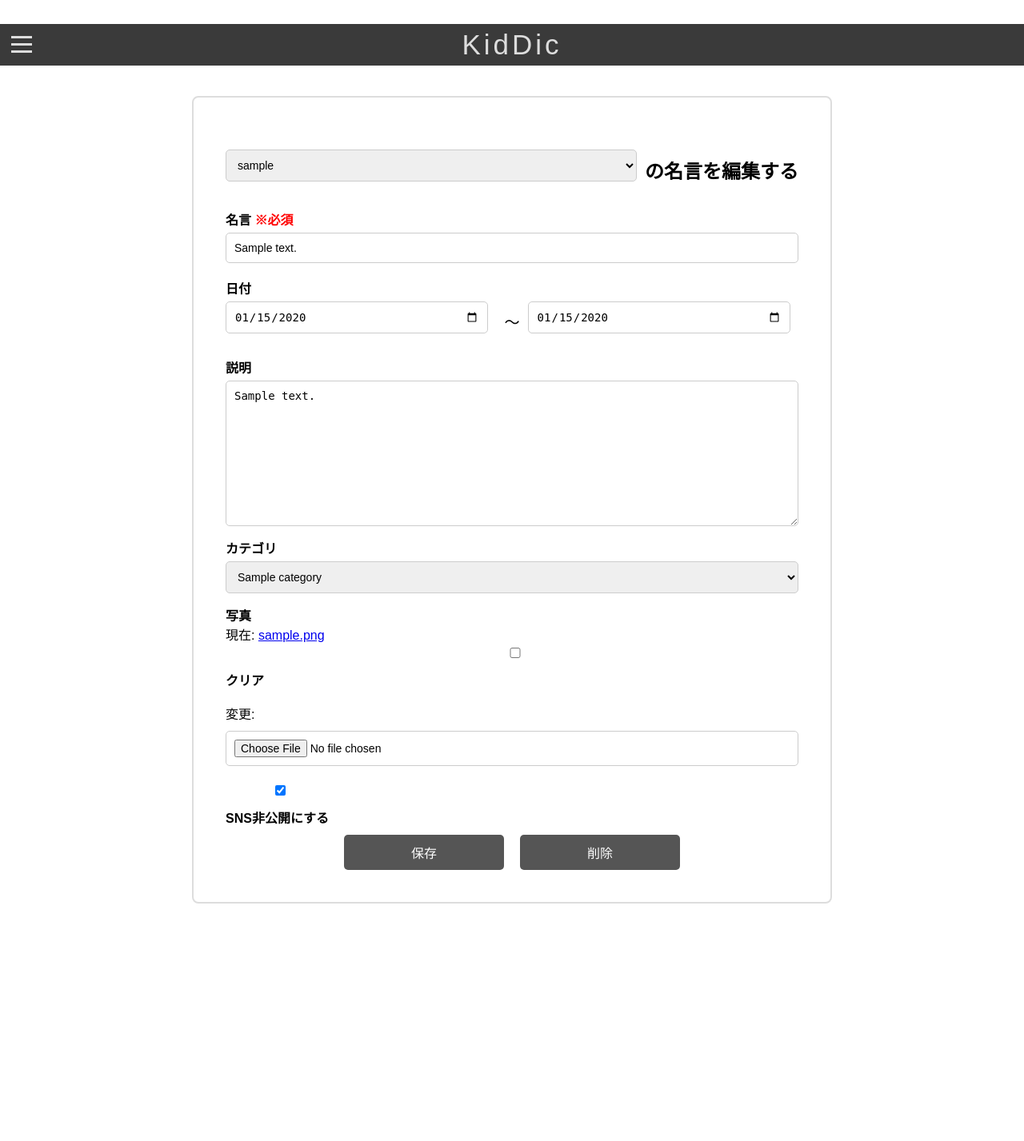
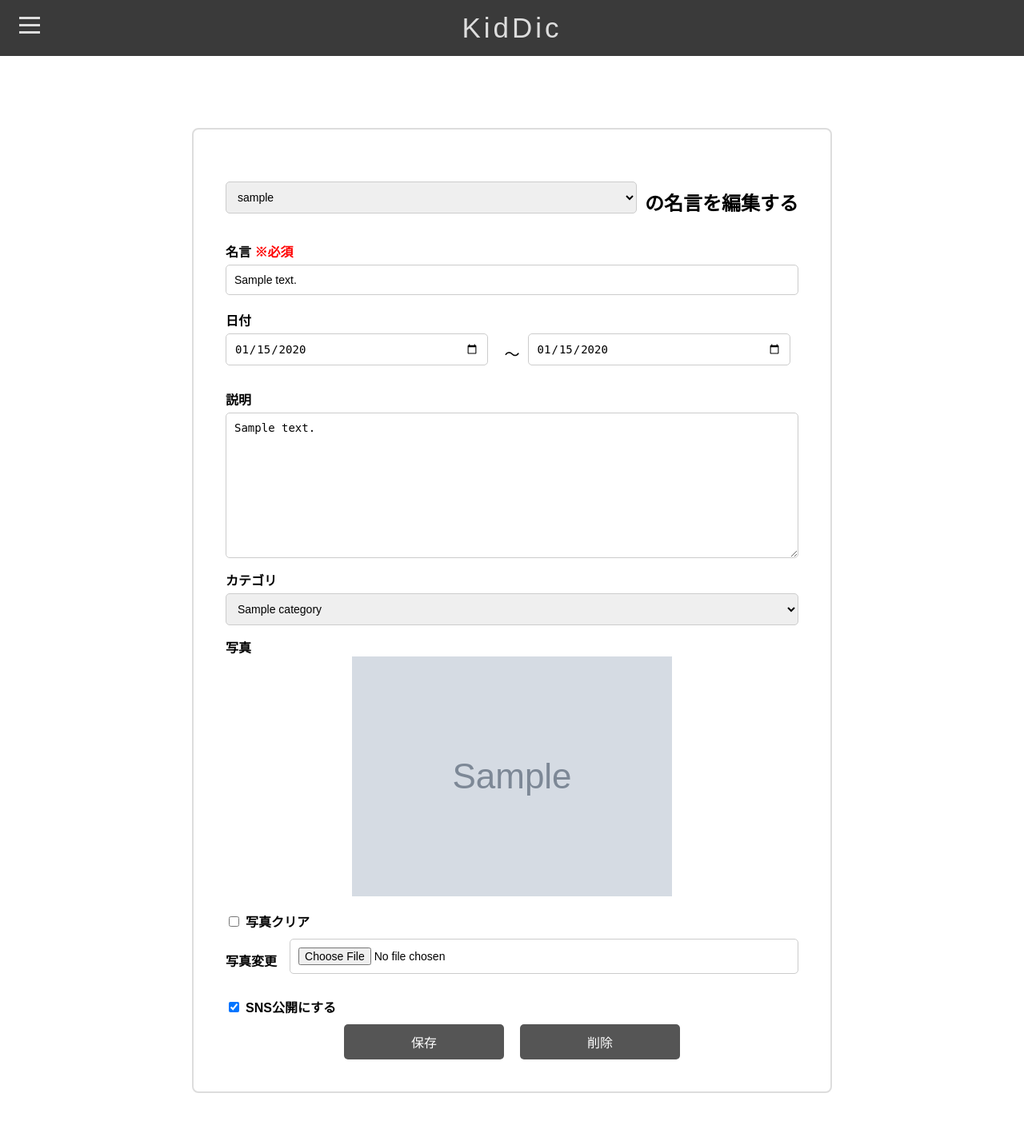
Before and after one commit to minami0619/KidDic, a Django app: page /quotes/1/edit/ in a window 1280 px wide. Shown: the whole page at 80% size. Before the commit the page ends 1130 px from the top, so only its background shows below. Run offline with Django 5.2, Linux system fonts and the light colour scheme; a user stored in the database is signed in; tables that the repository leaves empty hold one stand-in row (values such as "Sample post"); grey boxes marked "Sample" are stand-in pictures.

Commit message:
ペアプロ後修正

```diff
--- a/app/static/css/styles.css
+++ b/app/static/css/styles.css
@@ -108,6 +108,7 @@
   display: block;
   margin-top: 4px; /* ラベルと入力エリアの間隔を縮める */
   font-weight: bold;
+  white-space: nowrap;
 }
 
 .modal-content input,
@@ -239,7 +240,7 @@
 /* コメント数表示のスタイル */
 .comment-count {
   position: relative;
-  width: 40px;
+  width: auto;
   height: 40px;
   margin-bottom: 10px;
 }
@@ -391,7 +392,7 @@
   margin: auto;
   display: block;
   max-width: 80%;
-  max-height: 80%;
+  max-height: 100%;
 }
 
 .close-image {
@@ -588,33 +589,13 @@
 }
 
 
-/* 画像クリアのカスタムテンプレート */
-.custom-clearable-file-input {
-  display: flex;
-  flex-direction: column;
-  gap: 10px;
-}
 
-.custom-clearable-file-input label {
-  font-weight: bold;
-  margin-right: 5px;
-}
-
-.custom-clearable-file-input a {
-  text-decoration: underline;
-  color: blue;
-}
-
-.custom-clearable-file-input input[type="file"] {
-  margin-top: 5px;
-}
 
 
 /* ハンバーガーメニューのCSS */
 body {
     margin: 0;
     font-family: Arial, sans-serif;
-    padding-top: 30px; /* ヘッダーの高さ+余白 */
   }
 
   /* Navbar & Navmenu color */
@@ -624,9 +605,8 @@
 
   .header {
     background: var(--background-navbar);
-    position: fixed;
     width: 100%;
-    height: 52px;
+    height: 70px;
   }
 
   /* Nav items */
@@ -636,7 +616,7 @@
     width: 100%;
     height: auto;
     top: 0;
-    margin-top: 52px;
+    margin-top: 70px;
     padding: 0 0 10px 0;
     clear: both;
     background: var(--background-navbar);
@@ -686,7 +666,8 @@
     display: inline-block;
     position: relative;
     cursor: pointer;
-    padding: 24px 14px;
+    padding: 24px 24px;
+    padding-top: 30px;
     -webkit-tap-highlight-color: rgba(0, 0, 0, 0);
   }
 
@@ -743,7 +724,7 @@
   /* Navbar Container */
   .navtext-container {
     width: 100%;
-    height: 52px;
+    height: 70px;
     position: absolute;
     box-sizing: border-box;
     display: flex;
@@ -772,4 +753,6 @@
   display: flex;
   align-items: center; /* チェックボックスと文字を垂直方向の中央に揃える */
   gap: 5px;
+  align-items: center;
+  margin-top: 10px;
 }
--- a/app/static/js/child_registration.js
+++ b/app/static/js/child_registration.js
@@ -7,12 +7,12 @@
     newForm.classList.add('child-form');
     newForm.innerHTML = `
         <div class="form-group">
-            <label for="nickname">ニックネーム:</label>
+            <label for="nickname">ニックネーム　:</label>
             <input type="text" name="nickname" required>
         </div>
         <div class="form-group">
-            <label for="birthdate">生年月日:</label>
-            <input type="date" name="birthdate" value="${new Date().toISOString().slice(0, 10)}" required>
+            <label for="birthdate">生年月日　:</label>
+            <input type="date" name="birthdate" required>
         </div>
     `;
 
--- a/app/templates/quote_edit.html
+++ b/app/templates/quote_edit.html
@@ -68,14 +68,29 @@
 
                         <!-- 画像選択 -->
                         <label for="image">写真</label>
-                        {{ form.image|add_class:"file-input-class" }}
+                        {% if quote.image %}
+                            <a href="{{ quote.image.url }}">
+                                <img src="{{ quote.image.url }}" style="max-width: 70%;margin: auto;display: block;">
+                            </a>
+
+                            <div style="display: flex;margin-top: 15px;align-items: center;gap: 5px;">
+                                <input type="checkbox" style="width: auto;margin-bottom: 0px;" name="image-clear" id="image-clear_id">
+                                <label for="image-clear_id">写真クリア</label>
+                            </div>
+                        {% endif %}
+                        <div style="display: flex;align-items: center;">
+                            <label for="image">写真変更　</label>
+                            <input type="file" name="image" accept="image/*" class="file-input-class" id="id_image">
+                        </div>
 
                         <!-- SNS公開チェックボックス -->
                         <div class="sns-visibility">
-                            <label for="id_public">
-                                {{ form.public }}
-                                SNS非公開にする
-                            </label>
+                            {% if quote.public %}
+                                <input type="checkbox" style="width: auto;margin-bottom: 0px;" name="public" id="id_public" checked>
+                            {% else %}
+                                <input type="checkbox" style="width: auto;margin-bottom: 0px;" name="public" id="id_public">
+                            {% endif %}
+                            <label for="id_public">SNS公開にする</label>
                         </div>
 
 
--- a/app/views.py
+++ b/app/views.py
@@ -237,7 +237,7 @@
                 'errors': errors
             })
 
-        return redirect('home')
+        return redirect('child_list')
 
 class ChildListView(View):
     def get(self, request):
```
Also changed, not shown: app/templates/home.html (+7 -1 lines), media/quotes_images/スクリーンショット_2024-11-10_2.02.47.png (added), 4 other files.
